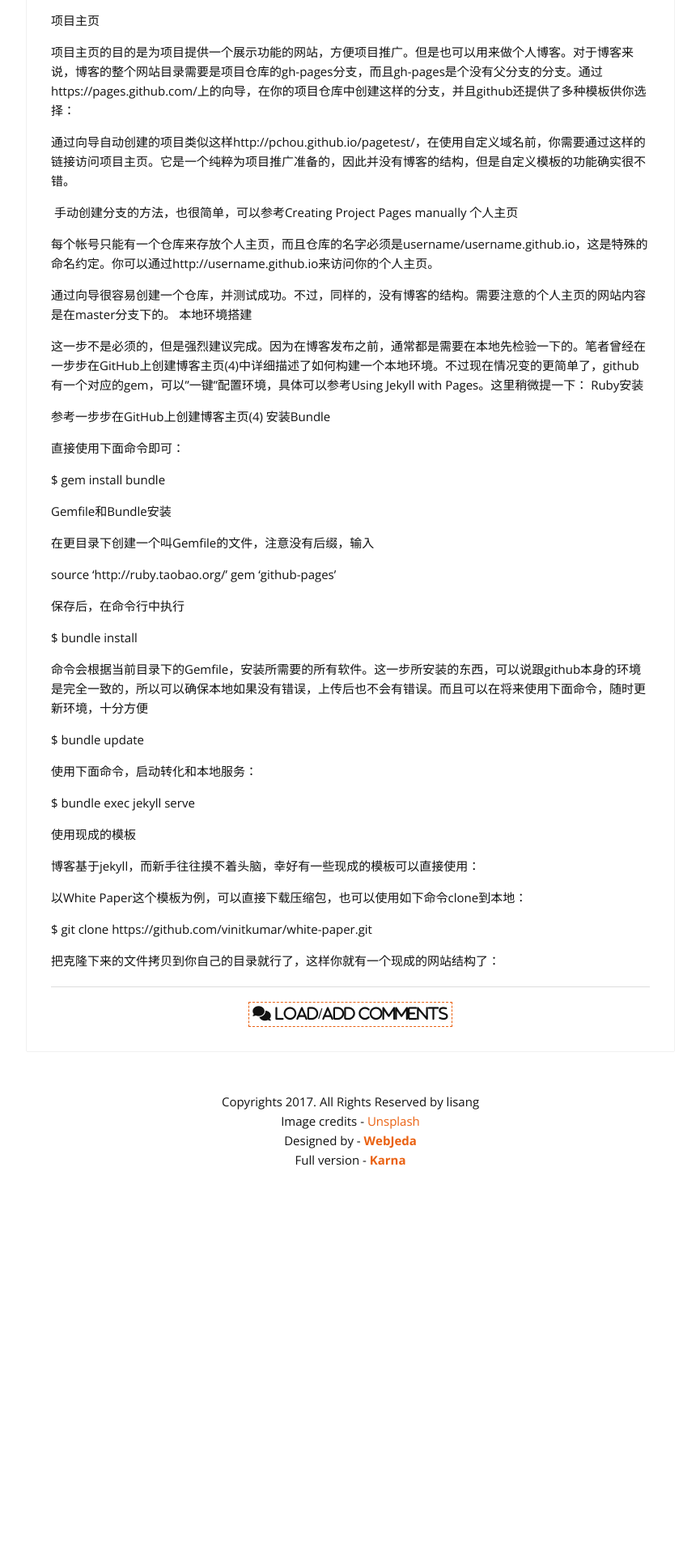
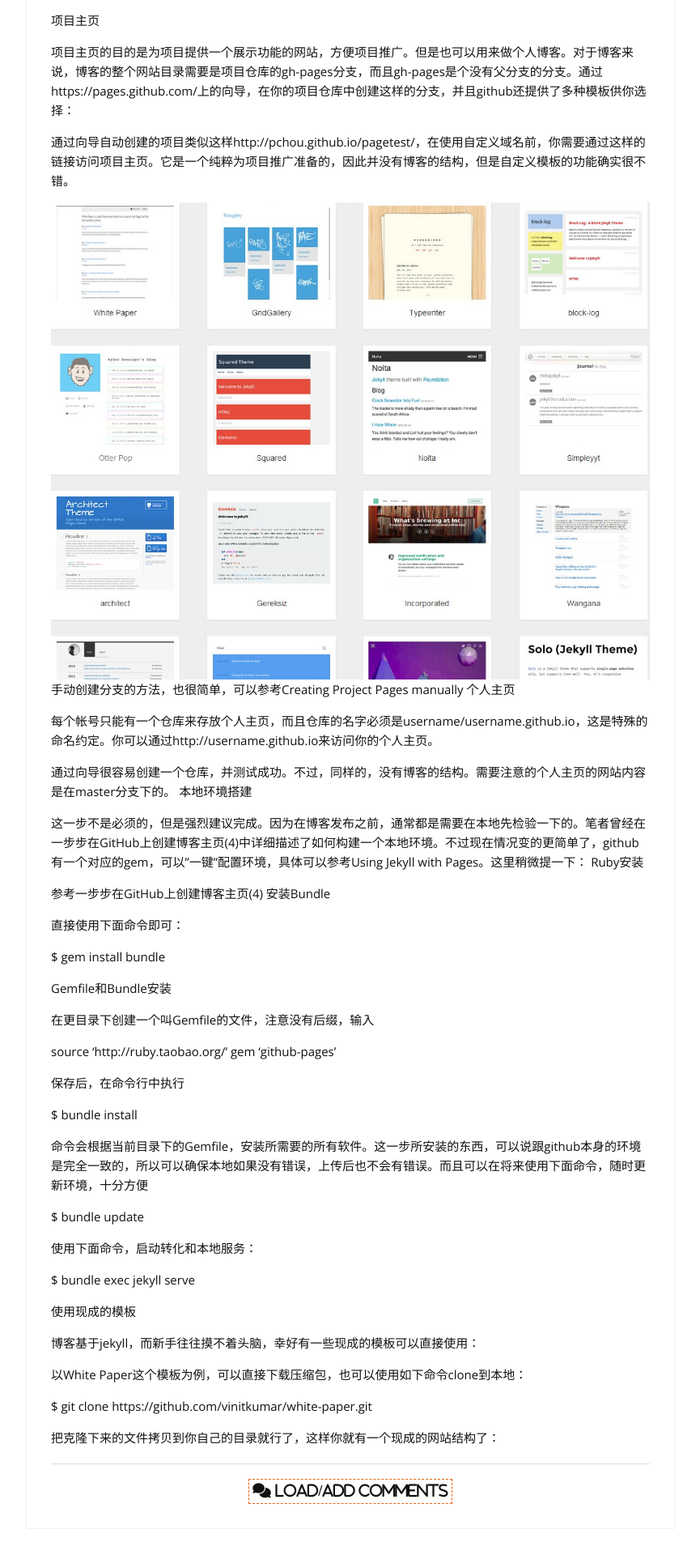
Before and after one commit to xiaolisang/lisang.github.io, a Jekyll site: the page built from _posts/2016-06-15-github-blog.md, in a window 1280 px wide. Shown: the part 1065-2985 px from the top of the page at 81% size, without its empty margins (207-1072 px from the left). Built offline with Jekyll 4.4.1, drawn with Linux system fonts in a browser that asks for light colours; nearby versions of some CDN libraries; before the commit the page ends 2567 px from its top, so only the background shows below that.

Commit message:
new add 4

```diff
--- a/_posts/2016-06-15-github-blog.md
+++ b/_posts/2016-06-15-github-blog.md
@@ -29,7 +29,7 @@ github-page是一个免费的静态网站托管平台，由github提供，它具
 
 通过向导自动创建的项目类似这样http://pchou.github.io/pagetest/，在使用自定义域名前，你需要通过这样的链接访问项目主页。它是一个纯粹为项目推广准备的，因此并没有博客的结构，但是自定义模板的功能确实很不错。
 
-![](images/1.jpg)
+![](/images/1.jpg)
 手动创建分支的方法，也很简单，可以参考Creating Project Pages manually
 个人主页
 
```
